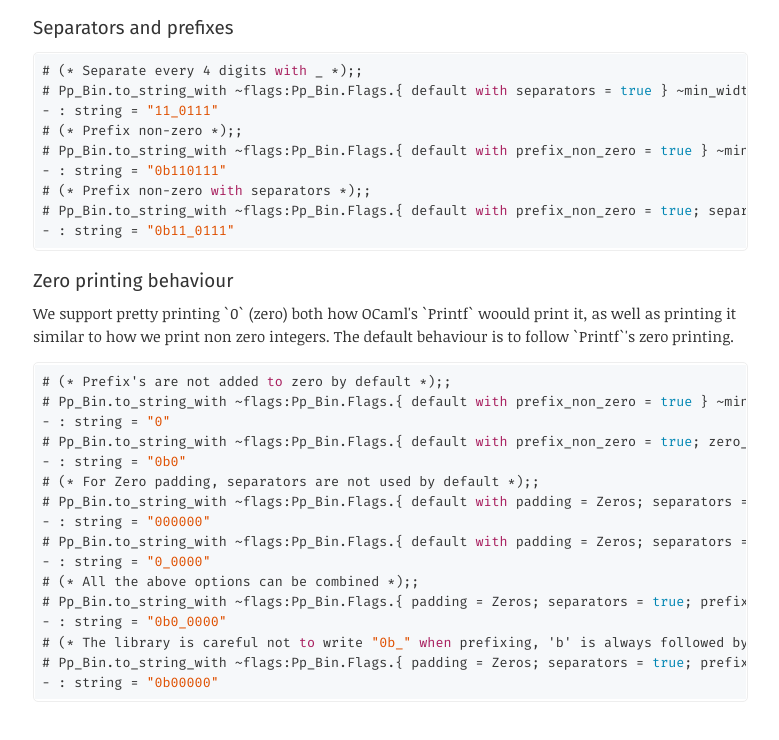
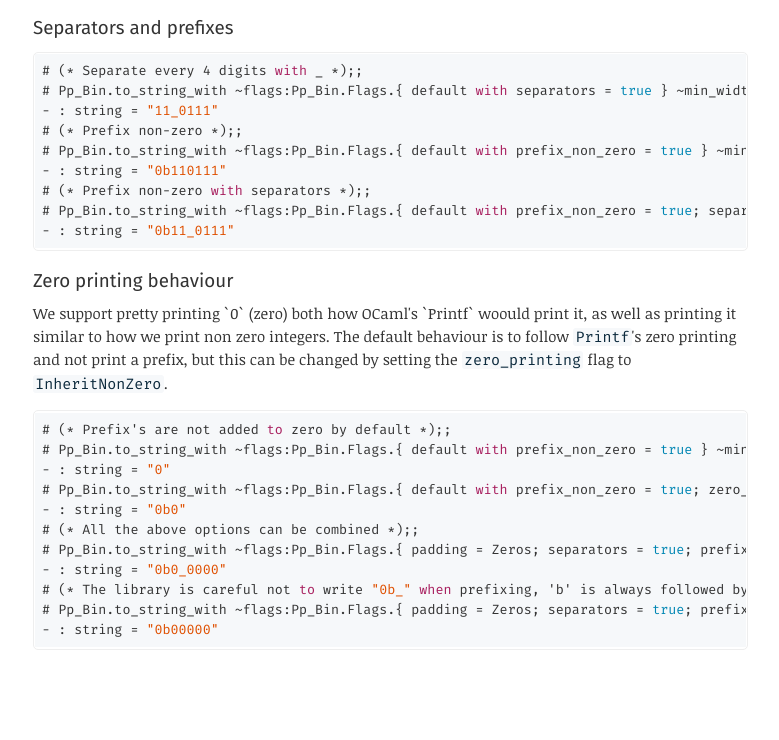
Before and after one commit to ifazk/pp-binary-ints, a plain HTML site: page pp-binary-ints/index.html in a window 1280 px wide. Shown: the part 1173-1913 px from the top of the page, without its empty margins (254-1033 px from the left). After the commit the page ends 1873 px from the top, so only its background shows below. Drawn offline with Linux system fonts and the light colour scheme.

Commit message:
Update pp-binary-ints doc to 0.1.1-3-g14797f6.

```diff
--- a/pp-binary-ints/index.html
+++ b/pp-binary-ints/index.html
@@ -24,16 +24,11 @@
 - : string = &quot;0b110111&quot;
 # (* Prefix non-zero with separators *);;
 # Pp_Bin.to_string_with ~flags:Pp_Bin.Flags.{ default with prefix_non_zero = true; separators = true } ~min_width:1 0b110111;;
-- : string = &quot;0b11_0111&quot;</code></pre><h3 id="zero-printing-behaviour"><a href="#zero-printing-behaviour" class="anchor"></a>Zero printing behaviour</h3><p>We support pretty printing `0` (zero) both how OCaml's `Printf` woould print it, as well as printing it similar to how we print non zero integers. The default behaviour is to follow `Printf`'s zero printing.</p><pre><code># (* Prefix's are not added to zero by default *);;
+- : string = &quot;0b11_0111&quot;</code></pre><h3 id="zero-printing-behaviour"><a href="#zero-printing-behaviour" class="anchor"></a>Zero printing behaviour</h3><p>We support pretty printing `0` (zero) both how OCaml's `Printf` woould print it, as well as printing it similar to how we print non zero integers. The default behaviour is to follow <code>Printf</code>'s zero printing and not print a prefix, but this can be changed by setting the <code>zero_printing</code> flag to <code>InheritNonZero</code>.</p><pre><code># (* Prefix's are not added to zero by default *);;
 # Pp_Bin.to_string_with ~flags:Pp_Bin.Flags.{ default with prefix_non_zero = true } ~min_width:1 0;;
 - : string = &quot;0&quot;
 # Pp_Bin.to_string_with ~flags:Pp_Bin.Flags.{ default with prefix_non_zero = true; zero_printing = InheritNonZero } ~min_width:1 0;;
 - : string = &quot;0b0&quot;
-# (* For Zero padding, separators are not used by default *);;
-# Pp_Bin.to_string_with ~flags:Pp_Bin.Flags.{ default with padding = Zeros; separators = true } ~min_width:6 0;;
-- : string = &quot;000000&quot;
-# Pp_Bin.to_string_with ~flags:Pp_Bin.Flags.{ default with padding = Zeros; separators = true; zero_printing = InheritNonZero } ~min_width:6 0;;
-- : string = &quot;0_0000&quot;
 # (* All the above options can be combined *);;
 # Pp_Bin.to_string_with ~flags:Pp_Bin.Flags.{ padding = Zeros; separators = true; prefix_non_zero = true; zero_printing = InheritNonZero } ~min_width:8 0;;
 - : string = &quot;0b0_0000&quot;
```
Also changed, not shown: index.html (+1 -1 lines).
